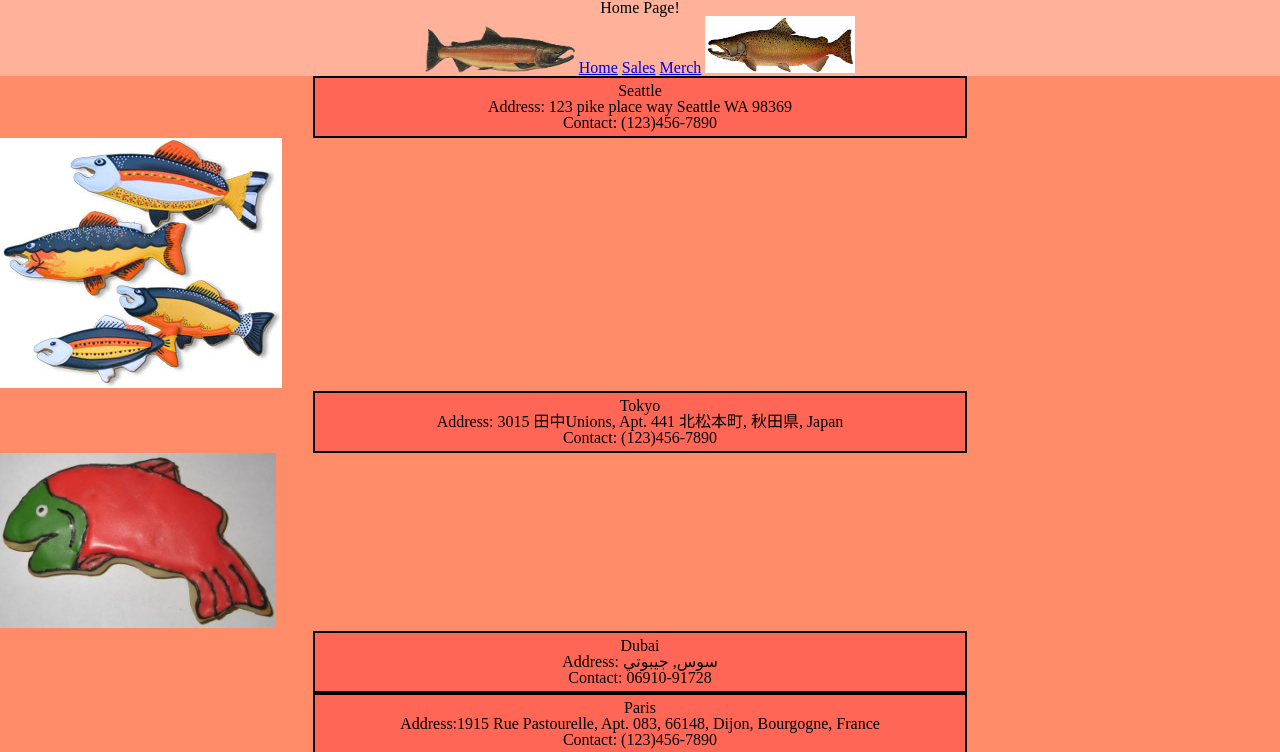
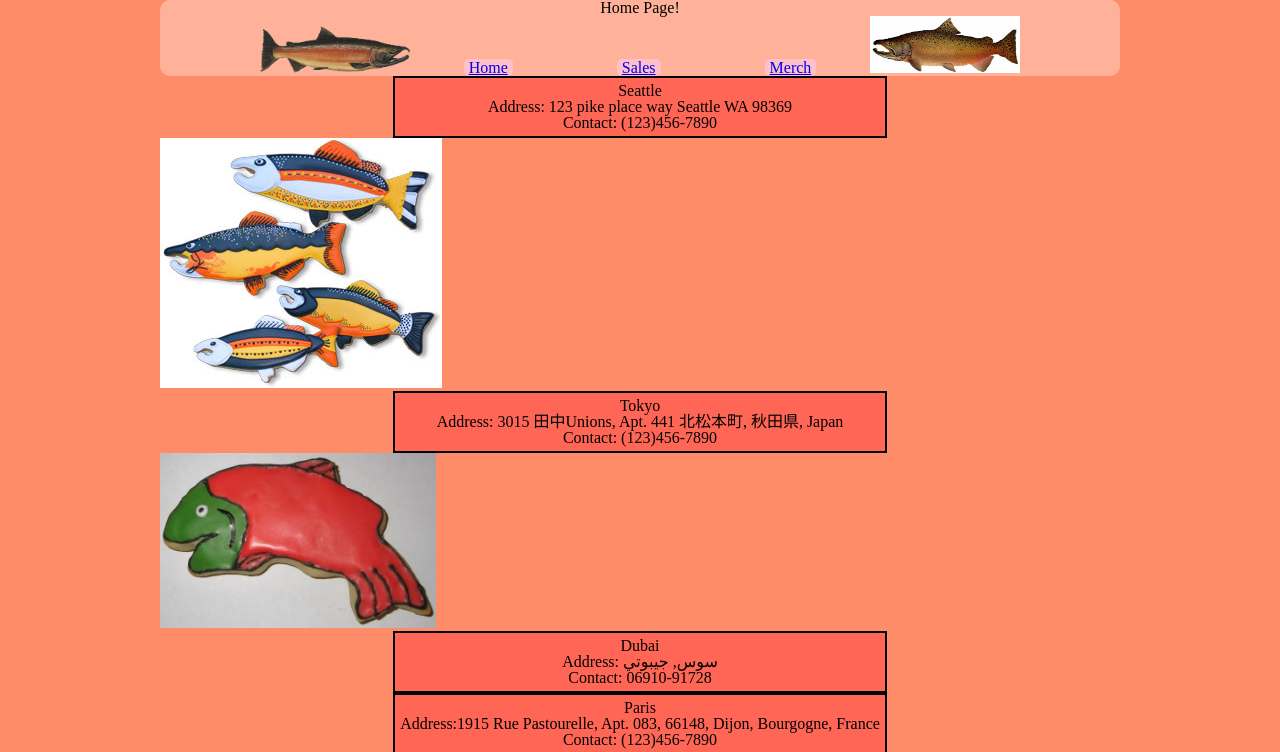
Before and after one commit to Nathan-Waters/cookie-stand, a plain HTML site: page index.html in a window 1280 px wide. Shown: the top 752 px of the page. Drawn offline with Linux system fonts and the light colour scheme.

Commit message:
css edits for testing

```diff
--- a/css/style.css
+++ b/css/style.css
@@ -1,6 +1,6 @@
 /* header content */
 body {
-  width: 1280px;
+  width: 960px;
   margin: auto;
   background-color: #ff8c69;
 }
@@ -10,8 +10,17 @@ header {
   height: 200;
   background-color: #ffb19a;
   min-width: 450px;
+  border-radius: 10px;
 }
+nav a {
+  margin-right: 50px;
+  margin-left: 50px;
+  background-color: pink;
+  padding-left: 5px;
+  padding-right: 5px;
+  border-radius: 5px;
 
+}
 nav img {
   max-width: 150px;
 }
```
